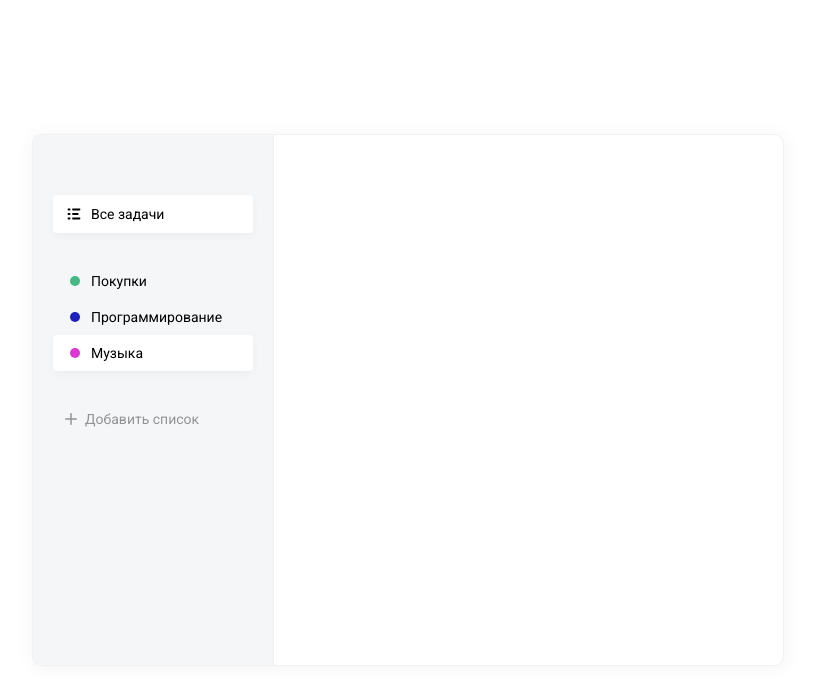
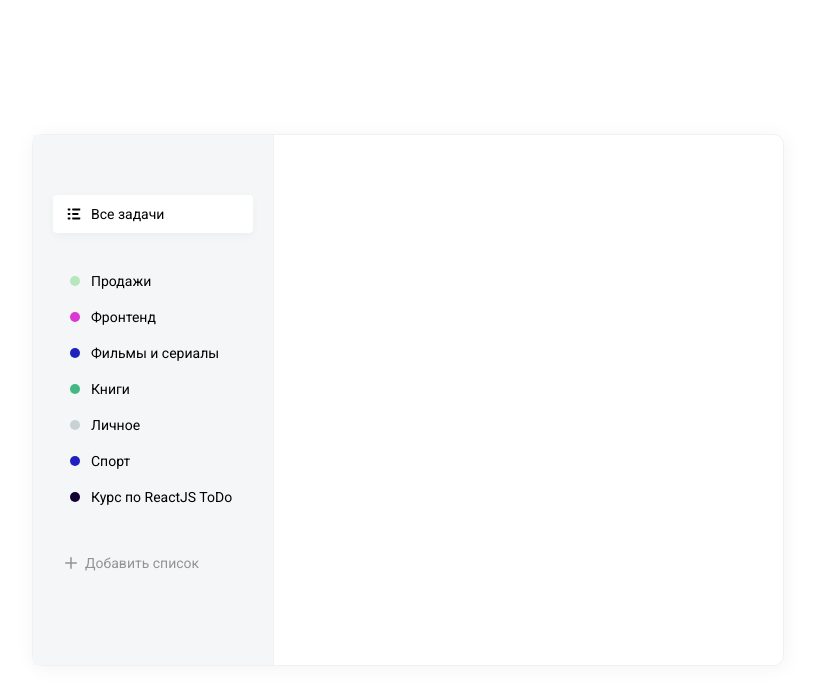
Before and after one commit to kostya-alch/todo-list-react, a React (Create React App) app: page / in a window 1280 px wide. Shown: the top 696 px of the page, without its empty margins (232-1047 px from the left). Built offline with nearby package versions, Linux system fonts and the light colour scheme.

Commit message:
adding a category to the navigation list

```diff
--- a/src/App.jsx
+++ b/src/App.jsx
@@ -1,9 +1,22 @@
-import React from 'react';
+import React, { useState } from 'react';
 import AddList from './components/AddList/AddList';
 import DB from './assets/db.json'
 import List from './components/List/List';
 
 function App() {
+
+  const [lists, setLists] = useState(DB.lists.map(item => {
+    item.color = DB.colors.filter(
+      color => color.id === item.colorId)[0].name
+    return item
+  }))
+
+
+  const onAddList = (obj) => {
+    const newList = [
+      ...lists, obj];
+    setLists(newList)
+  }
 
   return <div className="todo">
     <div className="todo__sidebar">
@@ -21,23 +34,11 @@ function App() {
         active: true
       }]} />
 
-      <List items={[{
-        color: 'green',
-        name: 'Покупки'
-      },
-      {
-        color: 'blue',
-        name: 'Программирование'
-      },
-      {
-        color: 'pink',
-        name: 'Музыка',
-        active: true
-      }
-      ]}
+      <List items={lists}
         isRemovable />
 
-      <AddList colors={DB.colors} />
+      <AddList onAddList={onAddList}
+        colors={DB.colors} />
     </div>
     <div className="todo__tasks">
 
--- a/src/components/AddList/AddList.jsx
+++ b/src/components/AddList/AddList.jsx
@@ -5,9 +5,24 @@ import closeBtn from '../../assets/img/close.svg'
 
 import './AddList.scss'
 
-const AddList = ({ colors }) => {
+const AddList = ({ colors, onAddList }) => {
    const [visiblePopup, setVisiblePopup] = useState(false)
    const [selectedColor, setSelectedColor] = useState(colors[0].id)
+   const [inputValue, setInputValue] = useState('')
+
+   const onClose = () => {
+      setVisiblePopup(false)
+      setInputValue('')
+      setSelectedColor(colors[0].id)
+   }
+   const addList = () => {
+      const color = colors.filter(c => c.id === selectedColor)[0].name
+      onAddList({
+         id: Math.random(), name: inputValue, color,
+      })
+      onClose()
+
+   }
    return (
       <div className='add-list'>
          <List onClick={() => setVisiblePopup(!visiblePopup)}
@@ -24,8 +39,14 @@ const AddList = ({ colors }) => {
                ]
             } />
          {visiblePopup && <div className="add-list__popup">
-            <img onClick={() => setVisiblePopup(false)} src={closeBtn} alt="close" className='add-list__popup-close-btn' />
-            <input className='field' type="text" placeholder='Название списка' />
+            <img onClick={onClose}
+               src={closeBtn}
+               alt="close"
+               className='add-list__popup-close-btn' />
+            <input value={inputValue}
+               onChange={e => setInputValue(e.target.value)}
+               className='field' type="text"
+               placeholder='Название списка' />
             <div className="add-list__popup-colors">
                <ul>
 
@@ -40,7 +61,9 @@ const AddList = ({ colors }) => {
                   }
                </ul>
             </div>
-            <button className='button'>Добавить</button>
+            <button disabled={!inputValue}
+               onClick={addList}
+               className='button'>Добавить</button>
          </div>}
       </div>
 
--- a/src/components/List/List.jsx
+++ b/src/components/List/List.jsx
@@ -9,7 +9,8 @@ const List = ({ items, isRemovable, onClick }) => {
     <div>
       <ul onClick={onClick} className="list">
         {items.map((item, index) => (
-          <li key={index} className={classNames(item.className, { 'active ': item.active })}>
+          <li key={index}
+            className={classNames(item.className, { 'active ': item.active })}>
             <i>
               {item.icon
                 ? item.icon
--- a/src/components/List/List.scss
+++ b/src/components/List/List.scss
@@ -13,6 +13,9 @@
     padding: 10px 12px;
     cursor: pointer;
 
+    &:hover {
+      background: rgba(255, 255, 255, 0.5);
+    }
     &.active {
       background: #ffffff;
       box-shadow: 0px 3px 10px rgba(0, 0, 0, 0.04);
```
